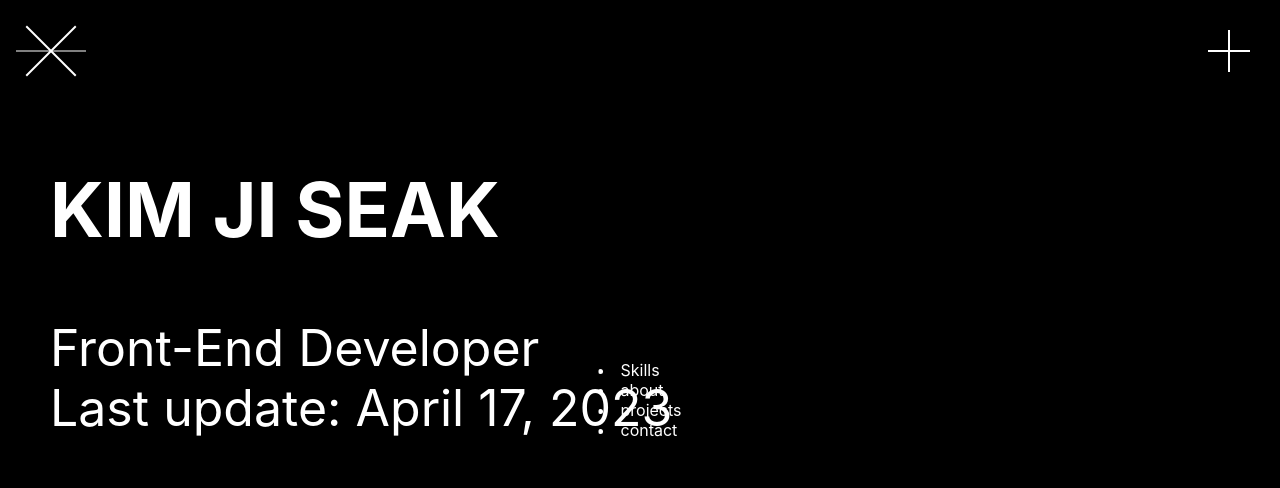
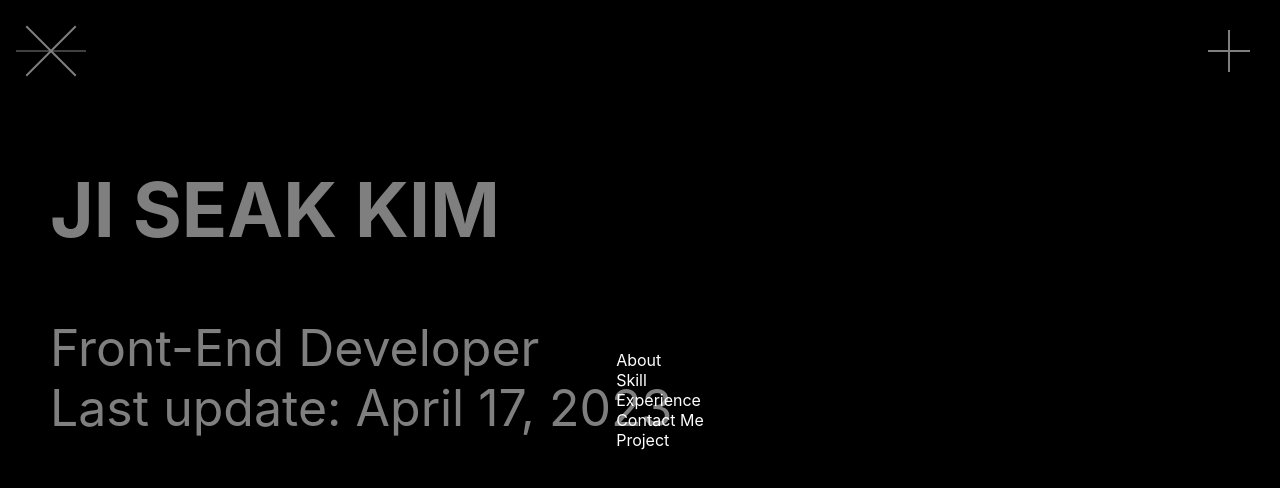
Before and after one commit to p1ants/my_portfolio, a Next.js app in the folder portfolio/: page / in a window 1280 px wide. Both pictures are taken after a click on the button 1229 px from the left and 51 px from the top of the page. Shown: the top 488 px of the page. Built offline with nearby package versions, Linux system fonts and the light colour scheme.

Commit message:
커밋 되돌림.. 모달창까지.

```diff
--- a/portfolio/src/components/Header/CategoryModal.tsx
+++ b/portfolio/src/components/Header/CategoryModal.tsx
@@ -1,38 +1,27 @@
-// components/Header/HeaderModal.tsx
-import React, { useState } from 'react';
-import { useRouter } from 'next/router';
-import { ModalContainer, ModalContent, MenuItem } from './Header.styles';
+// components/Header/CategoryModal.tsx
+import React from 'react';
+import {
+  ModalContainer,
+  ModalContent,
+  Backdrop,
+  MenuItem,
+} from './Header.styles';
 
-const HeaderModal: React.FC = () => {
-  const router = useRouter();
-  const [reverse, setReverse] = useState(false);
-
-  const handleSkillClick = () => {
-    setReverse(true);
-    setTimeout(() => {
-      router.push('/Skills');
-    }, 1000); // 애니메이션 시간을 설정합니다. 현재 1초로 설정되어 있습니다.
-  };
-
+const CategoryModal: React.FC = () => {
   return (
     <ModalContainer>
-      <ModalContent reverse={reverse}>
-        <MenuItem delay="0s" reverse={reverse} onClick={handleSkillClick}>
-          Skills
-        </MenuItem>
-        <MenuItem delay="0s" reverse={reverse} onClick={handleSkillClick}>
-          about
-        </MenuItem>
-        <MenuItem delay="0s" reverse={reverse} onClick={handleSkillClick}>
-          projects
-        </MenuItem>
-        <MenuItem delay="0s" reverse={reverse} onClick={handleSkillClick}>
-          contact
-        </MenuItem>
-        {/* 다른 MenuItem들 */}
+      <Backdrop />
+      <ModalContent>
+        <ul>
+          <MenuItem delay='0s'>About</MenuItem>
+          <MenuItem delay='0.1s'>Skill</MenuItem>
+          <MenuItem delay='0.2s'>Experience</MenuItem>
+          <MenuItem delay='0.3s'>Contact Me</MenuItem>
+          <MenuItem delay='0.4s'>Project</MenuItem>
+        </ul>
       </ModalContent>
     </ModalContainer>
   );
 };
 
-export default HeaderModal;
+export default CategoryModal;
--- a/portfolio/src/components/name/Name.tsx
+++ b/portfolio/src/components/Name.tsx
@@ -3,7 +3,7 @@ import React from 'react';
 export default function Name() {
   return (
     <div>
-      <h2>KIM JI SEAK</h2>
+      <h2>JI SEAK KIM</h2>
       <div>Front-End Developer</div>
       <div>Last update: April 17, 2023</div>
     </div>
--- a/portfolio/src/components/skill/FrontEnd.styles.ts
+++ /dev/null
@@ -1,68 +0,0 @@
-// components/FrontEnd/FrontEnd.styles.ts
-import styled from 'styled-components';
-
-export const Container = styled.div`
-  position: relative;
-  display: flex;
-  justify-content: center;
-  align-items: center;
-  width: 100%;
-  height: 100%;
-`;
-
-export const CircleWrapper = styled.div<{ x: number; y: number }>`
-  position: absolute;
-  left: ${({ x }) => x}px;
-  top: ${({ y }) => y}px;
-  cursor: move;
-`;
-
-export const MainCircle = styled.div`
-  position: absolute;
-  display: flex;
-  justify-content: center;
-  align-items: center;
-  width: 100px;
-  height: 100px;
-  background-color: green;
-  border-radius: 50%;
-  color: white;
-  font-weight: bold;
-  user-select: none;
-`;
-
-const calculateLinePosition = (index: number) => {
-  const angle = (2 * Math.PI * index) / 6;
-  const x = 50 * Math.cos(angle) + 50;
-  const y = 50 * Math.sin(angle) + 50;
-  return `translate(${x}%, ${y}%)`;
-};
-
-export const Line = styled.div<{ index: number }>`
-  position: absolute;
-  width: 2px;
-  height: 100px;
-  background-color: green;
-  transform-origin: bottom;
-  transform: ${({ index }) => calculateLinePosition(index)} translateY(-50%);
-`;
-
-
-export const Technology = styled.div<{ index: number }>`
-  position: absolute;
-  width: 50px;
-  height: 50px;
-  background-color: white;
-  border-radius: 50%;
-  transform-origin: bottom;
-  transform: ${({ index }) => calculateLinePosition(index)} translateY(-50%);
-  display: flex;
-  justify-content: center;
-  align-items: center;
-`;
-
-export const CircleLabel = styled.div`
-  font-weight: bold;
-  color: black;
-  user-select: none;
-`;
--- a/portfolio/src/components/skill/FrontEnd.tsx
+++ /dev/null
@@ -1,36 +0,0 @@
-import React, { useRef } from 'react';
-import { useDrag } from 'react-use-gesture';
-import { useSpring, animated } from 'react-spring';
-import {
-  Container,
-  MainCircle,
-  Line,
-  ConnectedCircle,
-  CircleLabel,
-} from './FrontEnd.styles';
-
-
-const FrontEnd: React.FC = () => {
-  const [{ x, y }, set] = useSpring(() => ({ x: 0, y: 0 }));
-  const bind = useDrag(({ movement: [mx, my] }) => set({ x: mx, y: my }));
-
-  return (
-    <Container>
-      <animated.div {...bind()} style={{ x, y }}>
-        <MainCircle>
-          <CircleLabel>FrontEnd</CircleLabel>
-        </MainCircle>
-        {['React', 'JavaScript', 'HTML', 'CSS', 'Next.js', 'TypeScript'].map((skill, index) => (
-          <React.Fragment key={skill}>
-            <Line index={index} />
-            <ConnectedCircle index={index}>
-              <CircleLabel>{skill}</CircleLabel>
-            </ConnectedCircle>
-          </React.Fragment>
-        ))}
-      </animated.div>
-    </Container>
-  );
-};
-
-export default FrontEnd;
--- a/portfolio/src/pages/Skills.tsx
+++ b/portfolio/src/pages/Skills.tsx
@@ -4,7 +4,6 @@ import { useRouter } from 'next/router';
 
 // 스타일
 import { Container } from './index.style';
-import FrontEnd from '@/components/skill/FrontEnd';
 
 const SkillsPage: React.FC = () => {
   // 여기에 SkillsPage에 관련된 로직을 작성하세요.
@@ -12,7 +11,6 @@ const SkillsPage: React.FC = () => {
     <Container>
       <div>안녕하세요, Skills 페이지입니다!</div>
       {/* Skills 페이지의 다른 컴포넌트와 내용을 이곳에 추가하세요 */}
-      <FrontEnd/>
     </Container>
   );
 };
--- a/portfolio/src/pages/index.style.ts
+++ b/portfolio/src/pages/index.style.ts
@@ -1,5 +1,5 @@
 // index.style.ts
-import styled, { css, keyframes } from 'styled-components';
+import styled, { keyframes } from 'styled-components';
 
 const bounce = keyframes`
   0% {
@@ -23,31 +23,3 @@ export const Container = styled.div`
   /* 애니메이션 추가 */
   animation: ${bounce} 1s ease-out;
 `;
-
-// pages/index.style.ts
-
-// 기존 스타일 코드 ...
-
-// export const Name = styled.h1<{ reverse?: boolean }>`
-//   ${({ reverse }) => css`
-//     animation: ${reverse ? bounceOut : bounceIn} 1s ease-out forwards;
-//   `}
-// `;
-
-const bounceIn = keyframes`
-  0% {
-    transform: translateX(-100%);
-  }
-  100% {
-    transform: translateX(0%);
-  }
-`;
-
-const bounceOut = keyframes`
-  0% {
-    transform: translateX(0%);
-  }
-  100% {
-    transform: translateX(-100%);
-  }
-`;
--- a/portfolio/src/pages/index.tsx
+++ b/portfolio/src/pages/index.tsx
@@ -1,33 +1,17 @@
 // pages/index.tsx
-import React, { useState, useEffect } from 'react';
-import { useRouter } from 'next/router';
+import React from 'react';
 
-// 스타일
+//스타일
 import { Container } from './index.style';
-//컴포넌트
-import Name from '@/components/name/Name';
+import Name from '@/components/Name';
+
 const MainPage: React.FC = () => {
-  const router = useRouter();
-  const [reverse, setReverse] = useState(false);
-
-  useEffect(() => {
-    const handleRouteChange = (url: string) => {
-      if (url === '/skill') {
-        setReverse(true);
-      }
-    };
-
-    router.events.on('routeChangeStart', handleRouteChange);
-    return () => {
-      router.events.off('routeChangeStart', handleRouteChange);
-    };
-  }, [router]);
-
   return (
-    <Container>
-      <Name />
-      {/* 다른 컴포넌트와 내용을 이곳에 추가하세요 */}
-    </Container>
+    <>
+      <Container>
+        <Name />
+      </Container>
+    </>
   );
 };
 
```
